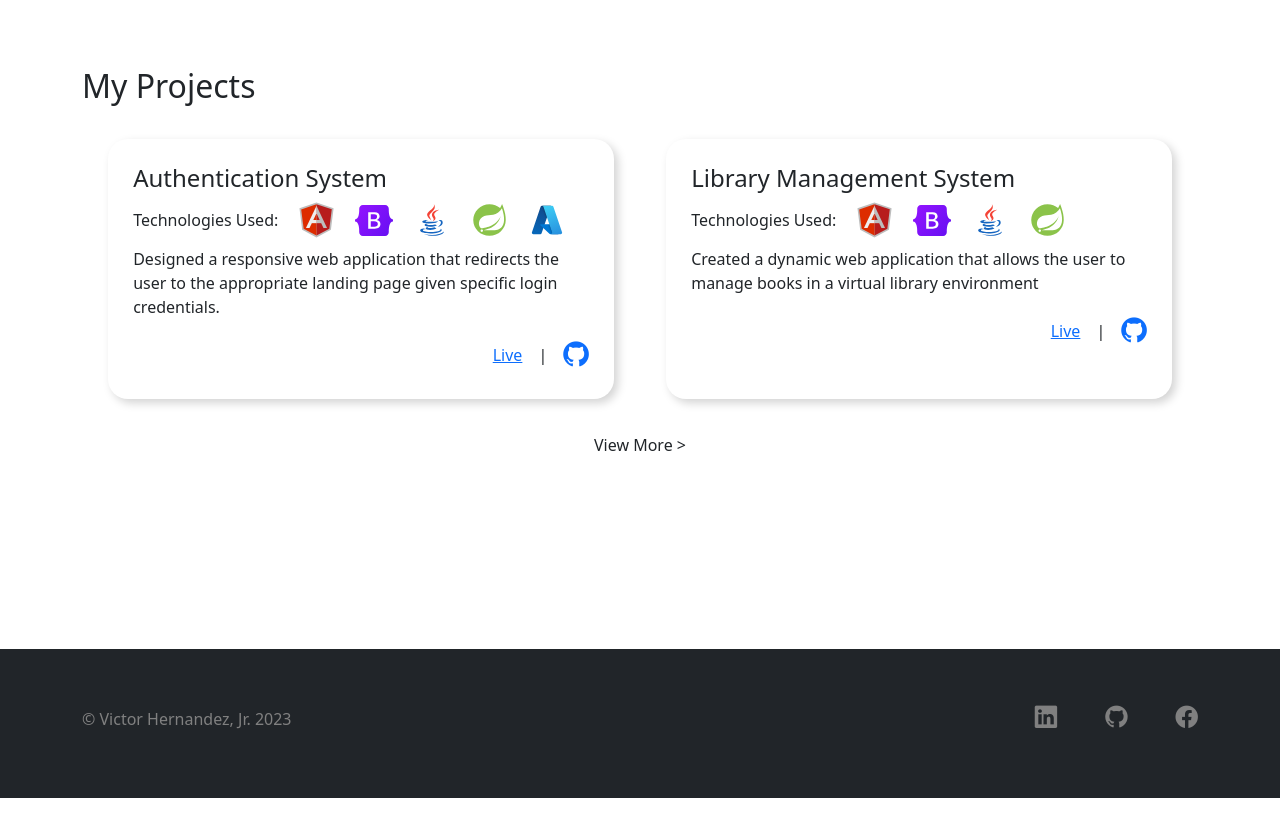
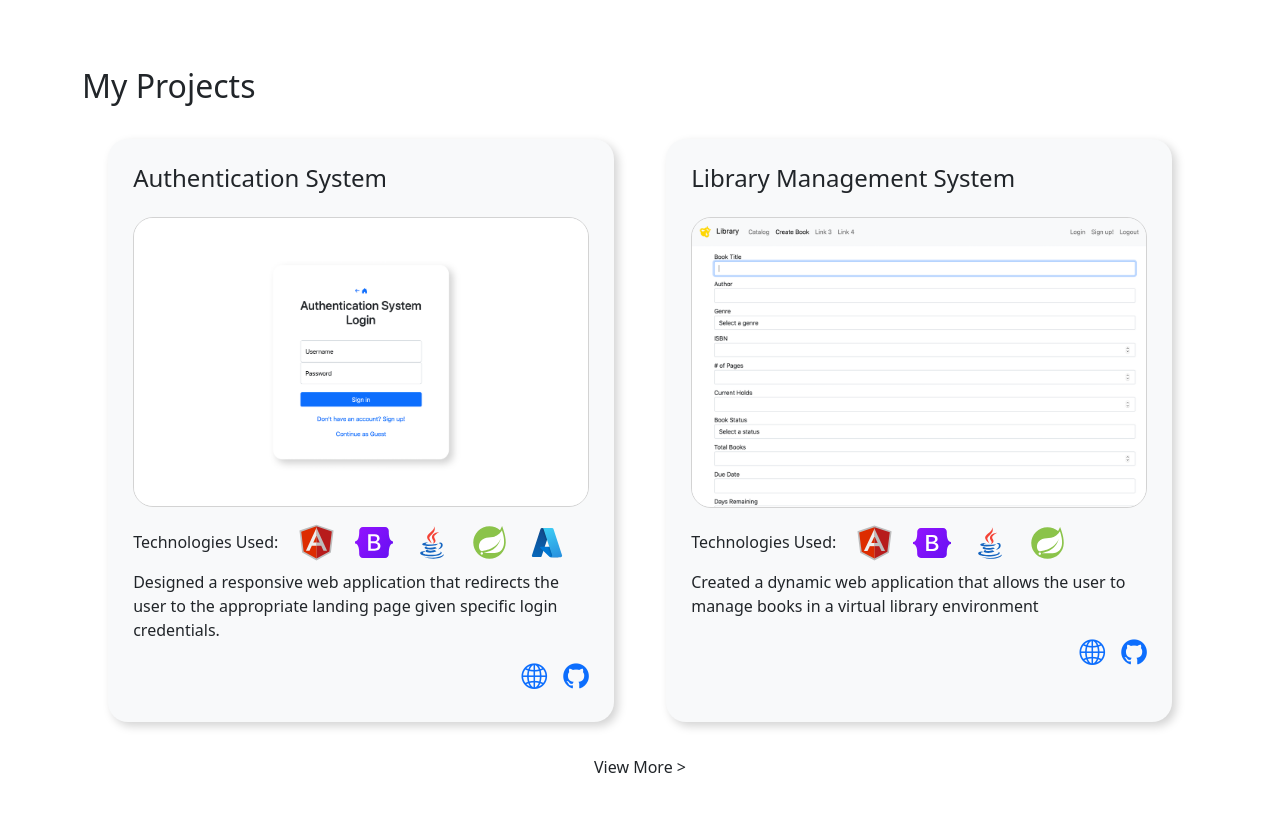
Before and after one commit to vichdz97/Website, an Angular app: page /home in a window 1280 px wide. Shown: the part 2040-2877 px from the top of the page. Before the commit the page ends 2838 px from the top, so only its background shows below. Built offline with nearby package versions, Linux system fonts and the light colour scheme.

Commit message:
added project screenshots to project templates

```diff
--- a/src/app/home/home.component.css
+++ b/src/app/home/home.component.css
@@ -65,6 +65,12 @@ figure img:hover {
     transition: 0.5s;
 }
 
+.screenshot {
+    width: 100%;
+    border-radius: 20px;
+    border: 0.5px solid lightgray;
+}
+
 .tech-used {
     width: 3vw;
     margin-left: 1.5vw;
--- a/src/app/home/home.component.html
+++ b/src/app/home/home.component.html
@@ -56,8 +56,9 @@
         <h2>My Projects</h2>
         <div class="container">
             <div class="row">
-                <div class="col box" *ngFor="let proj of projects">
+                <div class="col box bg-light" *ngFor="let proj of projects">
                     <h4>{{ proj.title }}</h4>
+                    <img src="assets/images/{{proj.img}}" alt="Screenshot of project" class="screenshot my-3">
                     <h6 class="d-flex align-items-center">
                         Technologies Used:
                         <div *ngFor="let techName of proj.tech">
@@ -66,8 +67,7 @@
                     </h6>
                     <p>{{ proj.description }}</p>
                     <div class="d-flex justify-content-end align-items-center">
-                        <a href="#" class="text-primary">Live</a>
-                        <span class="mx-3">|</span>
+                        <a href="#" target="_blank"><i class="bi bi-globe2 mx-3"></i></a>
                         <a href="https://github.com/{{proj.url}}" target="_blank"><i class="bi bi-github"></i></a>
                     </div>
                 </div>
```
